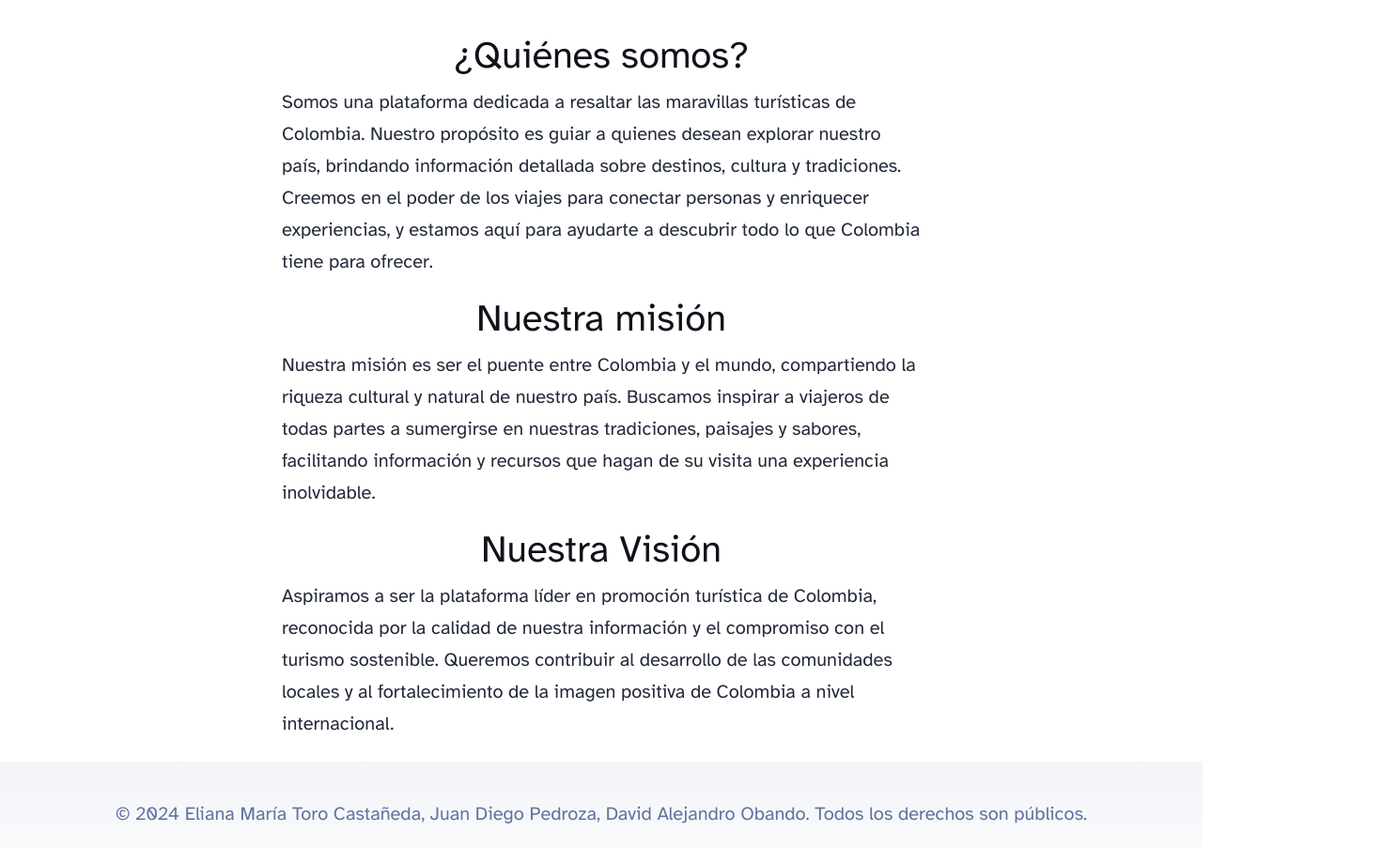
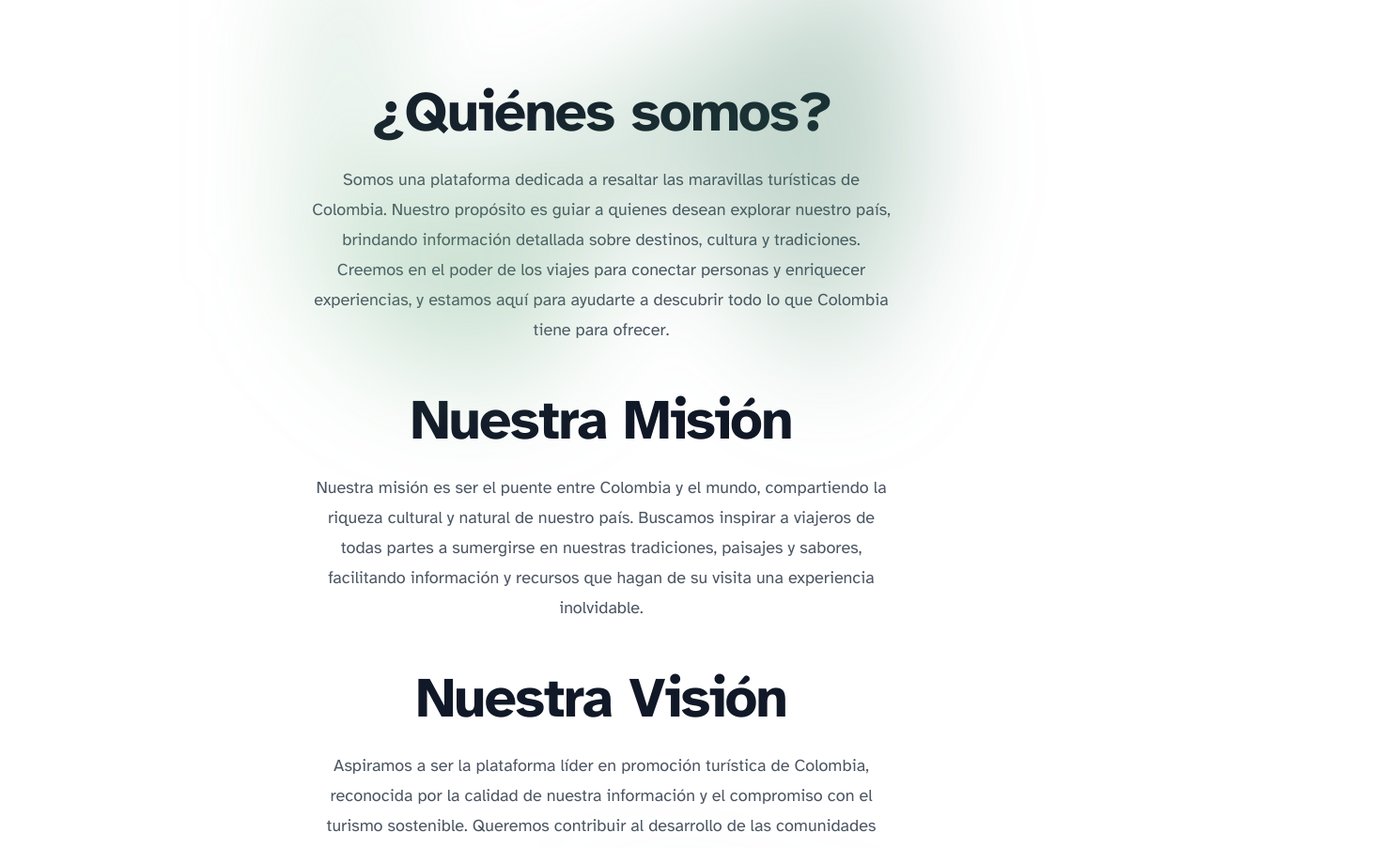
Before and after one commit to xxxpedrozaxxx/Meta_mundi, an Astro site: page / in a window 1280 px wide. Shown: the part 1003-1906 px from the top of the page at 94% size, 1487 px wide, since content can reach past the window. Built offline with nearby package versions, Linux system fonts and the light colour scheme; Astro itself is replaced by a stand-in of ours.

Commit message:
Update index.astro

```diff
--- a/src/pages/index.astro
+++ b/src/pages/index.astro
@@ -31,32 +31,39 @@ import { SITE_TITLE, SITE_DESCRIPTION } from '../consts';
       </div>
     </div>
     <main>
-      <h1 class="titulos_bonitos">¿Quiénes somos?</h1>
-      <p>
-        Somos una plataforma dedicada a resaltar las maravillas turísticas de
+		<div class="relative isolate px-6 pt-14 lg:px-8">
+			<div class="absolute transform-gpu overflow-hidden blur-3xl sm:-top-80" aria-hidden="true">
+			  <div class="relative left-[calc(50%-11rem)] aspect-[1155/678] w-[36.125rem] -translate-x-1/2 rotate-[30deg] bg-gradient-to-tr from-[#73c77e] to-[#25614f] opacity-30 sm:left-[calc(50%-30rem)] sm:w-[72.1875rem]" style="clip-path: polygon(74.1% 44.1%, 100% 61.6%, 97.5% 26.9%, 85.5% 0.1%, 80.7% 2%, 72.5% 32.5%, 60.2% 62.4%, 52.4% 68.1%, 47.5% 58.3%, 45.2% 34.5%, 27.5% 76.7%, 0.1% 64.9%, 17.9% 100%, 27.6% 76.8%, 76.1% 97.7%, 74.1% 44.1%)"></div>
+			</div>
+
+			  <div class="text-center">
+				<h1 class="text-balance text-4xl font-bold tracking-tight text-gray-900 sm:text-6xl">¿Quiénes somos?</h1>
+						<p class="mt-6 text-lg leading-8 text-gray-600">Somos una plataforma dedicada a resaltar las maravillas turísticas de
 							Colombia. Nuestro propósito es guiar a quienes desean explorar nuestro
 							país, brindando información detallada sobre destinos, cultura y
 							tradiciones. Creemos en el poder de los viajes para conectar personas y
 							enriquecer experiencias, y estamos aquí para ayudarte a descubrir todo
-        lo que Colombia tiene para ofrecer.
-      </p>
-	  <h1 class="titulos_bonitos">Nuestra misión</h1>
-	  <p>
-		Nuestra misión es ser el puente entre Colombia y el mundo, compartiendo la
+							lo que Colombia tiene para ofrecer.</p>
+					<br>
+				<h1 class="text-balance text-4xl font-bold tracking-tight text-gray-900 sm:text-6xl">Nuestra Misión</h1>
+						<p class="mt-6 text-lg leading-8 text-gray-600">Nuestra misión es ser el puente entre Colombia y el mundo, compartiendo la
 						riqueza cultural y natural de nuestro país. Buscamos inspirar a viajeros
 						de todas partes a sumergirse en nuestras tradiciones, paisajes y sabores,
 						facilitando información y recursos que hagan de su visita una experiencia
-		inolvidable.
-	  </p>
-
-	  <h1 class="titulos_bonitos">Nuestra Visión</h1>
-	  <p>
-		Aspiramos a ser la plataforma líder en promoción turística de Colombia,
+						inolvidable.</p>
+					<br>
+				<h1 class="text-balance text-4xl font-bold tracking-tight text-gray-900 sm:text-6xl">Nuestra Visión</h1>
+						<p class="mt-6 text-lg leading-8 text-gray-600">Aspiramos a ser la plataforma líder en promoción turística de Colombia,
 							reconocida por la calidad de nuestra información y el compromiso con el
 							turismo sostenible. Queremos contribuir al desarrollo de las comunidades
 							locales y al fortalecimiento de la imagen positiva de Colombia a nivel
-		internacional.
-	  </p>
+							internacional.</p>
+					<br>
+			  </div>
+			<div class="absolute inset-x-0 top-[calc(100%-13rem)] -z-10 transform-gpu overflow-hidden blur-3xl sm:top-[calc(100%-30rem)]" aria-hidden="true">
+			  <div class="relative left-[calc(50%+3rem)] aspect-[1155/678] w-[36.125rem] -translate-x-1/2 bg-gradient-to-tr from-[#468666] to-[#9089fc] opacity-30 sm:left-[calc(50%+36rem)] sm:w-[72.1875rem]" style="clip-path: polygon(74.1% 44.1%, 100% 61.6%, 97.5% 26.9%, 85.5% 0.1%, 80.7% 2%, 72.5% 32.5%, 60.2% 62.4%, 52.4% 68.1%, 47.5% 58.3%, 45.2% 34.5%, 27.5% 76.7%, 0.1% 64.9%, 17.9% 100%, 27.6% 76.8%, 76.1% 97.7%, 74.1% 44.1%)"></div>
+			</div>
+		</div>
     </main>
     <Footer />
   </body>
```
Lines whose indentation alone changed are shown as unchanged.
